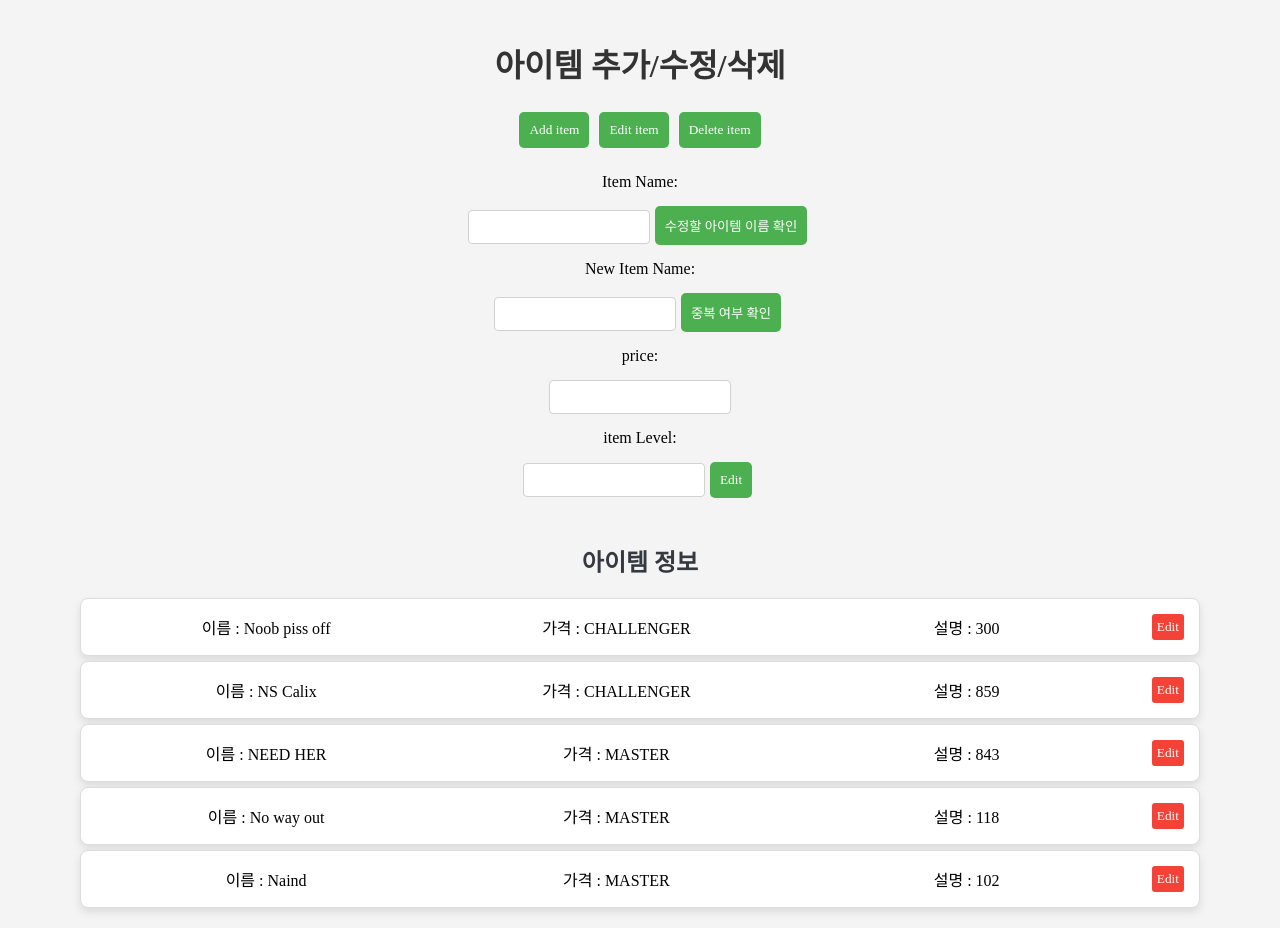
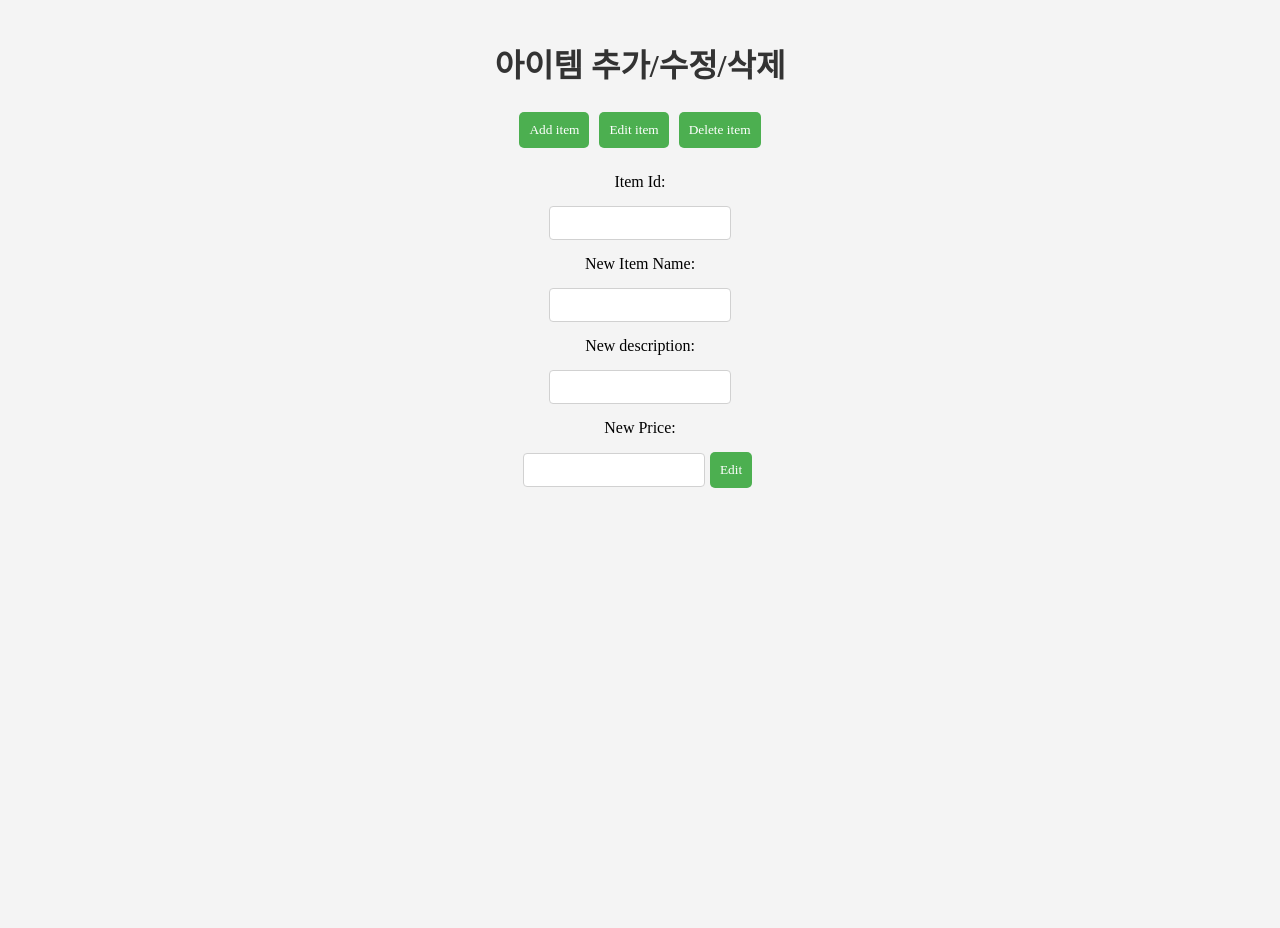
Before and after one commit to adorableco/2023-db-project-db.gg, a React (Create React App) app in the folder frontend/: page /item_edit in a window 1280 px wide. Both pictures are taken after a click on the button "Edit item". After the commit the page ends 800 px from the top, so only its background shows below. Built offline with nearby package versions, Linux system fonts and the light colour scheme; a web font is replaced by a local one.

Commit message:
✨ Feat: "DDL api 연결"
resolves: #42

```diff
--- a/frontend/src/component/EditChamp.js
+++ b/frontend/src/component/EditChamp.js
@@ -5,36 +5,6 @@
 import React, { useState, useEffect } from "react";
 import "./EditUser.css";
 import axios from "axios";
-
-const mockData = {
-  champions: [
-    {
-      champId: "Noob piss off",
-      champName: "CHALLENGER",
-      champPhoto: 300,
-    },
-    {
-      champId: "NS Calix",
-      champName: "CHALLENGER",
-      champPhoto: 859,
-    },
-    {
-      champId: "NEED HER",
-      champName: "MASTER",
-      champPhoto: 843,
-    },
-    {
-      champId: "No way out",
-      champName: "MASTER",
-      champPhoto: 118,
-    },
-    {
-      champId: "Naind",
-      champName: "MASTER",
-      champPhoto: 102,
-    },
-  ],
-};
 
 const EditChamp = () => {
   const [isAddFormVisible, setIsAddFormVisible] = useState(false);
@@ -48,7 +18,6 @@ const EditChamp = () => {
   const [champName, setChampName] = useState("");
   const [champPhoto, setChampPhoto] = useState("");
   const [editing, setEditing] = useState(false);
-  const [canTouch, setCanTouch] = useState(false);
   const [champions, setChampions] = useState([]);
 
   const handleInputChange = (e) => {
@@ -71,27 +40,19 @@ const EditChamp = () => {
   const handleAdd = async () => {
     try {
       await axios
-        .post(`/api`, {
-          uniqueChampchampId: 672,
-          champId: "새로운계정",
-          champPhoto: "80",
-          champName: "CHALLENGER",
-        })
+        .post(
+          `/phase3/createChampion?uniqueChampId=${newchampId}&champName=${champName}&champPhoto=${champPhoto}`,
+        )
         .then((res) => {
+          alert("챔피언 추가가 완료되었습니다!");
+          console.log(res.data);
+
           // 중복 여부 체크
           // if(res.data == "이미 존재하는 챔피언입니다."){
           //   alert("이미 존재하는 챔피언입니다.")
           // }
+        });
 
-          console.log(res.data);
-        });
-      const newChampion = {
-        champId: newchampId,
-        champName,
-        champPhoto,
-      };
-
-      setChampions([...champions, newChampion]);
       clearInputs();
     } catch {
       console.error("Adding Champ Failed!");
@@ -99,27 +60,29 @@ const EditChamp = () => {
   };
 
   //api 연결해야 할 곳
-  const handleEdit = () => {
-    if (canTouch) {
-      const editedchampions = champions.map((champ) =>
-        champ.champId === champId
-          ? { ...champ, champId: newchampId, champName, champPhoto }
-          : champ,
-      );
+  const handleEdit = async () => {
+    try {
+      await axios
+        .post(
+          `/phase3/editChampion?uniqueChampId=${newchampId}&champName=${champName}&champPhoto=${champPhoto}`,
+        )
+        .then(() => {
+          alert("챔피언 정보 수정이 완료되었습니다.");
 
-      setChampions(editedchampions);
           setEditing(false);
           clearInputs();
-    } else {
-      alert("'챔피언 이름 확인 버튼'을 눌러 존재 여부를 확인하세요.");
-      clearInputs();
+        });
+    } catch {
+      console.error("Editing Champ Failed!");
     }
   };
 
   //api 연결해야 할 곳
   const handleDelete = async () => {
     try {
-      await axios.delete(`/?`).then(() => {
+      await axios
+        .delete(`/phase3/removeChampion?uniqueChampId=${champId}`)
+        .then(() => {
           alert("삭제가 완료되었습니다.");
           // const updatedchampions = champions.filter(
           //   (champ) => champ.champId !== champId,
@@ -142,40 +105,35 @@ const EditChamp = () => {
   };
 
   // 수정/삭제 시 회원 존재 확인
-  const checkExistedName = () => {
-    setExistingchamp(
-      mockData.champions.find((champ) => champ.champId === champId),
-    );
-    if (!existingchamp) {
-      alert("존재하지 않는 챔피언 이름입니다.");
-      setchampId("");
-    }
-  };
+  // const checkExistedName = () => {
+  //   setExistingchamp(
+  //     mockData.champions.find((champ) => champ.champId === champId),
+  //   );
+  //   if (!existingchamp) {
+  //     alert("존재하지 않는 챔피언 이름입니다.");
+  //     setchampId("");
+  //   }
+  // };
 
   // 수정/등록 시 새 이름 중복 여부 확인
-  const checkSameName = () => {
-    setExistingchamp(
-      mockData.champions.find((champ) => champ.champId === champId),
-    );
-    if (existingchamp) {
-      alert("이미 존재하는 챔피언 이름입니다.");
-      setNewchampId("");
-    } else {
-      alert("사용 가능한 챔피언 이름입니다.");
-    }
-  };
+  // const checkSameName = () => {
+  //   setExistingchamp(
+  //     mockData.champions.find((champ) => champ.champId === champId),
+  //   );
+  //   if (existingchamp) {
+  //     alert("이미 존재하는 챔피언 이름입니다.");
+  //     setNewchampId("");
+  //   } else {
+  //     alert("사용 가능한 챔피언 이름입니다.");
+  //   }
+  // };
 
   const clearInputs = () => {
     setchampId("");
     setNewchampId("");
     setChampName("");
     setChampPhoto("");
-    setCanTouch(false);
   };
-
-  useEffect(() => {
-    setChampions(mockData.champions);
-  }, []);
 
   const toggleForms = (formType) => {
     clearInputs();
@@ -199,9 +157,9 @@ const EditChamp = () => {
       <div>
         {isAddFormVisible && (
           <>
-            <label>Champ Name:</label>
+            <label>Champ Id:</label>
             <input
-              type='text'
+              type='number'
               value={newchampId}
               onChange={handleNewchampIdChange}
             />
@@ -211,9 +169,10 @@ const EditChamp = () => {
               value={champName}
               onChange={handlechampNameChange}
             />
-            <label>champ Level:</label>
+            <label>champ Photo:</label>
+            <p>문자열 형태의 이미지 주소를 입력하세요.</p>
             <input
-              type='number'
+              type='text'
               value={champPhoto}
               onChange={handlechampPhotoChange}
             />
@@ -223,19 +182,15 @@ const EditChamp = () => {
 
         {isEditFormVisible && (
           <>
-            <label>Champ Name:</label>
-            <input type='text' value={champId} onChange={handleInputChange} />
-            <button onClick={checkExistedName}>수정할 챔피언 이름 확인</button>
-
-            <label>New Champ Name:</label>
+            <label>Champ Id:</label>
             <input
-              type='text'
+              type='number'
               value={newchampId}
               onChange={handleNewchampIdChange}
             />
-            <button onClick={checkSameName}>중복 여부 확인</button>
+            {/*<button onClick={checkSameName}>중복 여부 확인</button>*/}
 
-            <label>champName:</label>
+            <label>New Champ Name:</label>
             <input
               type='text'
               value={champName}
@@ -253,9 +208,9 @@ const EditChamp = () => {
 
         {isDeleteFormVisible && (
           <>
-            <label>Champ Name:</label>
+            <label>Champ Id:</label>
             <input type='text' value={champId} onChange={handleInputChange} />
-            <button onClick={checkExistedName}>챔피언 이름 확인</button>
+            {/*<button onClick={checkExistedName}>챔피언 이름 확인</button>*/}
 
             <button onClick={handleDelete}>Delete</button>
           </>
--- a/frontend/src/component/EditItem.js
+++ b/frontend/src/component/EditItem.js
@@ -5,36 +5,6 @@
 import React, { useState, useEffect } from "react";
 import "./EditUser.css";
 import axios from "axios";
-
-const mockData = {
-  items: [
-    {
-      name: "Noob piss off",
-      price: "CHALLENGER",
-      description: 300,
-    },
-    {
-      name: "NS Calix",
-      price: "CHALLENGER",
-      description: 859,
-    },
-    {
-      name: "NEED HER",
-      price: "MASTER",
-      description: 843,
-    },
-    {
-      name: "No way out",
-      price: "MASTER",
-      description: 118,
-    },
-    {
-      name: "Naind",
-      price: "MASTER",
-      description: 102,
-    },
-  ],
-};
 
 const EditItem = () => {
   const [isAddFormVisible, setIsAddFormVisible] = useState(false);
@@ -45,14 +15,17 @@ const EditItem = () => {
   const [newname, setNewName] = useState("");
   const [newItemId, setNewItemId] = useState("");
   const [price, setPrice] = useState("");
-  const [description, setDescription] = useState("");
+  const [newDescription, setNewDescription] = useState("");
   const [editing, setEditing] = useState(false);
-  const [canTouch, setCanTouch] = useState(false);
   const [items, setItems] = useState([]);
   const [updateditems, setUpdateditems] = useState([]);
 
   const handleInputChange = (e) => {
     setName(e.target.value);
+  };
+
+  const handleNewItemChange = (e) => {
+    setNewItemId(e.target.value);
   };
 
   const handleNewnameChange = (e) => {
@@ -63,20 +36,17 @@ const EditItem = () => {
     setPrice(e.target.value);
   };
 
-  const handledescriptionChange = (e) => {
-    setDescription(e.target.value);
+  const handleNewDescriptionChange = (e) => {
+    setNewDescription(e.target.value);
   };
 
   //api 연결해야 할 곳
   const handleAdd = async () => {
     try {
       await axios
-        .post(`/api`, {
-          itemId: 3187,
-          name: "새로운아이템",
-          description: "설명",
-          price: 100,
-        })
+        .post(
+          `/phase3/createItem?itemId=${newItemId}&name=${newname}&description=${newDescription}&price=${price}`,
+        )
         .then((res) => {
           // 중복 여부 체크
           // if(res.data == "이미 존재하는 아이템입니다."){
@@ -85,14 +55,7 @@ const EditItem = () => {
 
           console.log(res.data);
         });
-      const newItem = {
-        itemId: newItemId,
-        name: newname,
-        price,
-        description,
-      };
 
-      setItems([...items, newItem]);
       clearInputs();
     } catch {
       console.error("Adding Item Failed!");
@@ -100,27 +63,22 @@ const EditItem = () => {
   };
 
   //api 연결해야 할 곳
-  const handleEdit = () => {
-    if (canTouch) {
-      const editeditems = items.map((item) =>
-        item.name === name
-          ? { ...item, name: newname, price, description }
-          : item,
-      );
-
-      setItems(editeditems);
-      setEditing(false);
-      clearInputs();
-    } else {
-      alert("'아이템 이름 확인 버튼'을 눌러 존재 여부를 확인하세요.");
-      clearInputs();
-    }
+  const handleEdit = async () => {
+    await axios
+      .post(
+        `/phase3/editItem?itemId=${newItemId}&name=${newname}&description=${newDescription}&price=${price}`,
+      )
+      .then(() => {
+        alert("아이템 정보 수정이 완료되었습니다!");
+        setEditing(false);
+        clearInputs();
+      });
   };
 
   //api 연결해야 할 곳
   const handleDelete = async () => {
     try {
-      await axios.delete(`/?`).then(() => {
+      await axios.delete(`/phase3/removeItem?itemId=${newItemId}`).then(() => {
         alert("삭제가 완료되었습니다.");
         // const updateditems = items.filter(
         //   (item) => item.name !== name,
@@ -134,45 +92,32 @@ const EditItem = () => {
     clearInputs();
   };
 
-  const handleEditClick = (item) => {
-    setName(item.name);
-    setNewName(item.name);
-    setPrice(item.price);
-    setDescription(item.description);
-    setEditing(true);
-  };
-
-  // 수정/삭제 시 회원 존재 확인
-  const checkExistedName = () => {
-    setExistingitem(mockData.items.find((item) => item.name === name));
-    if (!existingitem) {
-      alert("존재하지 않는 아이템 이름입니다.");
-      setName("");
-    }
-  };
+  // // 수정/삭제 시 회원 존재 확인
+  // const checkExistedName = () => {
+  //   setExistingitem(mockData.items.find((item) => item.name === name));
+  //   if (!existingitem) {
+  //     alert("존재하지 않는 아이템 이름입니다.");
+  //     setName("");
+  //   }
+  // };
 
   // 수정/등록 시 새 이름 중복 여부 확인
-  const checkSameName = () => {
-    setExistingitem(mockData.items.find((item) => item.name === name));
-    if (existingitem) {
-      alert("이미 존재하는 아이템 이름입니다.");
-      setNewName("");
-    } else {
-      alert("사용 가능한 아이템 이름입니다.");
-    }
-  };
+  // const checkSameName = () => {
+  //   setExistingitem(mockData.items.find((item) => item.name === name));
+  //   if (existingitem) {
+  //     alert("이미 존재하는 아이템 이름입니다.");
+  //     setNewName("");
+  //   } else {
+  //     alert("사용 가능한 아이템 이름입니다.");
+  //   }
+  // };
 
   const clearInputs = () => {
     setName("");
     setNewName("");
     setPrice("");
-    setDescription("");
-    setCanTouch(false);
+    setNewDescription("");
   };
-
-  useEffect(() => {
-    setItems(mockData.items);
-  }, []);
 
   const toggleForms = (formType) => {
     clearInputs();
@@ -196,64 +141,68 @@ const EditItem = () => {
       <div>
         {isAddFormVisible && (
           <>
+            <label>Item Id:</label>
+            <input
+              type='number'
+              value={newItemId}
+              onChange={handleNewItemChange}
+            />
             <label>Item Name:</label>
             <input type='text' value={newname} onChange={handleNewnameChange} />
+            <label>description:</label>
+            <input
+              type='text'
+              value={newDescription}
+              onChange={handleNewDescriptionChange}
+            />
             <label>price:</label>
             <input type='text' value={price} onChange={handlepriceChange} />
-            <label>item Level:</label>
-            <input
-              type='number'
-              value={description}
-              onChange={handledescriptionChange}
-            />
+
             <button onClick={handleAdd}>Add</button>
           </>
         )}
 
         {isEditFormVisible && (
           <>
-            <label>Item Name:</label>
-            <input type='text' value={name} onChange={handleInputChange} />
-            <button onClick={checkExistedName}>수정할 아이템 이름 확인</button>
+            <label>Item Id:</label>
+            <input
+              type='number'
+              value={newItemId}
+              onChange={handleNewItemChange}
+            />
+            {/* <button onClick={checkExistedName}>수정할 아이템 이름 확인</button>*/}
 
             <label>New Item Name:</label>
             <input type='text' value={newname} onChange={handleNewnameChange} />
-            <button onClick={checkSameName}>중복 여부 확인</button>
+            {/*<button onClick={checkSameName}>중복 여부 확인</button>*/}
 
-            <label>price:</label>
+            <label>New description:</label>
+            <input
+              type='text'
+              value={newDescription}
+              onChange={handleNewDescriptionChange}
+            />
+
+            <label>New Price:</label>
             <input type='text' value={price} onChange={handlepriceChange} />
-            <label>item Level:</label>
-            <input
-              type='number'
-              value={description}
-              onChange={handledescriptionChange}
-            />
+
             <button onClick={handleEdit}>Edit</button>
           </>
         )}
 
         {isDeleteFormVisible && (
           <>
-            <label>Item Name:</label>
-            <input type='text' value={name} onChange={handleInputChange} />
-            <button onClick={checkExistedName}>아이템 이름 확인</button>
+            <label>Item Id:</label>
+            <input
+              type='number'
+              value={newItemId}
+              onChange={handleNewItemChange}
+            />
+            {/*<button onClick={checkExistedName}>아이템 이름 확인</button>*/}
 
             <button onClick={handleDelete}>Delete</button>
           </>
         )}
-      </div>
-      <div>
-        <h2 style={{ marginTop: "40px" }}>아이템 정보</h2>
-        <ul>
-          {items.map((item) => (
-            <li key={item.name}>
-              <span>이름 : {item.name}</span>
-              <span>가격 : {item.price}</span>
-              <span>설명 : {item.description}</span>
-              <button onClick={() => handleEditClick(item)}>Edit</button>
-            </li>
-          ))}
-        </ul>
       </div>
     </div>
   );
--- a/frontend/src/component/EditUser.js
+++ b/frontend/src/component/EditUser.js
@@ -6,41 +6,10 @@ import React, { useState, useEffect } from "react";
 import "./EditUser.css";
 import axios from "axios";
 
-const mockData = {
-  gameAccounts: [
-    {
-      summonerName: "Noob piss off",
-      Tier: "CHALLENGER",
-      accountLevel: 300,
-    },
-    {
-      summonerName: "NS Calix",
-      Tier: "CHALLENGER",
-      accountLevel: 859,
-    },
-    {
-      summonerName: "NEED HER",
-      Tier: "MASTER",
-      accountLevel: 843,
-    },
-    {
-      summonerName: "No way out",
-      Tier: "MASTER",
-      accountLevel: 118,
-    },
-    {
-      summonerName: "Naind",
-      Tier: "MASTER",
-      accountLevel: 102,
-    },
-  ],
-};
-
 const EditUser = () => {
   const [isAddFormVisible, setIsAddFormVisible] = useState(false);
   const [isEditFormVisible, setIsEditFormVisible] = useState(false);
   const [isDeleteFormVisible, setIsDeleteFormVisible] = useState(false);
-  const [existingAccount, setExistingAccount] = useState(false);
   const [summonerName, setsummonerName] = useState("");
   const [newsummonerName, setNewsummonerName] = useState("");
   const [newGameAccountId, setNewGameAccountId] = useState("");
@@ -59,6 +28,10 @@ const EditUser = () => {
     setNewsummonerName(e.target.value);
   };
 
+  const handleNewGameIdChange = (e) => {
+    setNewGameAccountId(e.target.value);
+  };
+
   const handleTierChange = (e) => {
     setTier(e.target.value);
   };
@@ -71,12 +44,9 @@ const EditUser = () => {
   const handleAdd = async () => {
     try {
       await axios
-        .post(`/api`, {
-          uniqueGameAccountId: 672,
-          summonerName: "새로운계정",
-          accountLevel: "80",
-          Tier: "CHALLENGER",
-        })
+        .post(
+          `/phase3/createAccount?gameName=${summonerName}&accountLevel=${accountLevel}&tier=${Tier}`,
+        )
         .then((res) => {
           // 중복 여부 체크
           // if(res.data == "이미 존재하는 사용자입니다."){
@@ -100,17 +70,20 @@ const EditUser = () => {
   };
 
   //api 연결해야 할 곳
-  const handleEdit = () => {
+  const handleEdit = async () => {
     if (canTouch) {
-      const editedGameAccounts = gameAccounts.map((account) =>
-        account.summonerName === summonerName
-          ? { ...account, summonerName: newsummonerName, Tier, accountLevel }
-          : account,
-      );
-
-      setGameAccounts(editedGameAccounts);
+      try {
+        await axios
+          .post(
+            `/phase3/editAccount?uniqueGameAccountId=${newGameAccountId}&gameName=${newsummonerName}&accountLevel=${accountLevel}`,
+          )
+          .then(() => {
             setEditing(false);
             clearInputs();
+          });
+      } catch {
+        console.error("Editing User Failed!");
+      }
     } else {
       alert("'게임 이름 확인 버튼'을 눌러 존재 여부를 확인하세요.");
       clearInputs();
@@ -120,7 +93,9 @@ const EditUser = () => {
   //api 연결해야 할 곳
   const handleDelete = async () => {
     try {
-      await axios.delete(`/?`).then(() => {
+      await axios
+        .delete(`/phase3/removeAccount?uniqueGameAccountId=${newGameAccountId}`)
+        .then(() => {
           alert("삭제가 완료되었습니다.");
           // const updatedGameAccounts = gameAccounts.filter(
           //   (account) => account.summonerName !== summonerName,
@@ -143,32 +118,32 @@ const EditUser = () => {
   };
 
   // 수정/삭제 시 회원 존재 확인
-  const checkExistedName = () => {
-    setExistingAccount(
-      mockData.gameAccounts.find(
-        (account) => account.summonerName === summonerName,
-      ),
-    );
-    if (!existingAccount) {
-      alert("존재하지 않는 게임 이름입니다.");
-      setsummonerName("");
-    }
-  };
+  // const checkExistedName = () => {
+  //   setExistingAccount(
+  //     mockData.gameAccounts.find(
+  //       (account) => account.summonerName === summonerName,
+  //     ),
+  //   );
+  //   if (!existingAccount) {
+  //     alert("존재하지 않는 게임 이름입니다.");
+  //     setsummonerName("");
+  //   }
+  // };
 
-  // 수정/등록 시 새 이름 중복 여부 확인
-  const checkSameName = () => {
-    setExistingAccount(
-      mockData.gameAccounts.find(
-        (account) => account.summonerName === summonerName,
-      ),
-    );
-    if (existingAccount) {
-      alert("이미 존재하는 게임 이름입니다.");
-      setNewsummonerName("");
-    } else {
-      alert("사용 가능한 게임 이름입니다.");
-    }
-  };
+  //  수정/등록 시 새 이름 중복 여부 확인
+  // const checkSameName = () => {
+  //   setExistingAccount(
+  //     mockData.gameAccounts.find(
+  //       (account) => account.summonerName === summonerName,
+  //     ),
+  //   );
+  //   if (existingAccount) {
+  //     alert("이미 존재하는 게임 이름입니다.");
+  //     setNewsummonerName("");
+  //   } else {
+  //     alert("사용 가능한 게임 이름입니다.");
+  //   }
+  // };
 
   const clearInputs = () => {
     setsummonerName("");
@@ -178,9 +153,9 @@ const EditUser = () => {
     setCanTouch(false);
   };
 
-  useEffect(() => {
-    setGameAccounts(mockData.gameAccounts);
-  }, []);
+  // useEffect(() => {
+  //   setGameAccounts(mockData.gameAccounts);
+  // }, []);
 
   const toggleForms = (formType) => {
     clearInputs();
@@ -224,13 +199,13 @@ const EditUser = () => {
 
         {isEditFormVisible && (
           <>
-            <label>Game Name:</label>
+            <label>Game Account Id:</label>
             <input
               type='text'
-              value={summonerName}
-              onChange={handleInputChange}
+              value={newGameAccountId}
+              onChange={handleNewGameIdChange}
             />
-            <button onClick={checkExistedName}>수정할 게임 이름 확인</button>
+            {/*<button onClick={checkSameName}>중복 여부 확인</button>*/}
 
             <label>New Game Name:</label>
             <input
@@ -238,7 +213,7 @@ const EditUser = () => {
               value={newsummonerName}
               onChange={handleNewsummonerNameChange}
             />
-            <button onClick={checkSameName}>중복 여부 확인</button>
+            {/*<button onClick={checkSameName}>중복 여부 확인</button>*/}
 
             <label>Tier:</label>
             <input type='text' value={Tier} onChange={handleTierChange} />
@@ -248,19 +223,20 @@ const EditUser = () => {
               value={accountLevel}
               onChange={handleAccountLevelChange}
             />
+
             <button onClick={handleEdit}>Edit</button>
           </>
         )}
 
         {isDeleteFormVisible && (
           <>
-            <label>Game Name:</label>
+            <label>Game Account Id:</label>
             <input
               type='text'
-              value={summonerName}
-              onChange={handleInputChange}
+              value={newGameAccountId}
+              onChange={handleNewGameIdChange}
             />
-            <button onClick={checkExistedName}>게임 이름 확인</button>
+            {/*<button onClick={checkExistedName}>게임 이름 확인</button>*/}
 
             <button onClick={handleDelete}>Delete</button>
           </>
```
Lines whose indentation alone changed are shown as unchanged.
